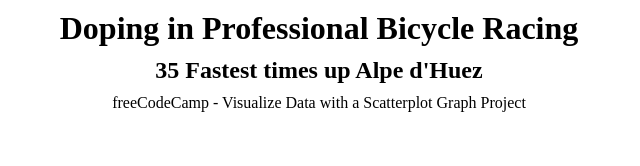
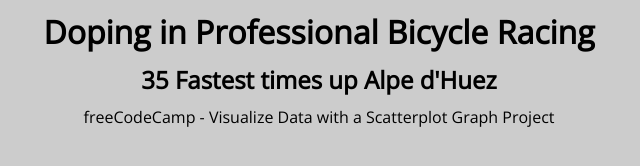
Before and after one commit to hankadev/d3_scatterplot_graph, a plain HTML site: page index.html in a window 1280 px wide. Shown: the whole page, without its empty margins (321-961 px from the left). Drawn offline with nearby package versions, Linux system fonts and the light colour scheme; no server answers.

Commit message:
add some styling to text and colors

```diff
--- a/css/styles.css
+++ b/css/styles.css
@@ -1,3 +1,9 @@
+@import url('https://fonts.googleapis.com/css?family=Open+Sans');
+:root {
+  --bg-color: #ccc;
+  --bg-white: #eee;
+}
+
 body {
   margin: 0;
   padding: 0;
@@ -6,6 +12,8 @@ body {
   flex-wrap: wrap;
   justify-content: center;
   align-items: center;
+  background-color: var(--bg-color);
+  font-family: 'Open Sans', sans-serif;
 }
 
 #title {
@@ -16,3 +24,8 @@ body {
   margin: 0;
   padding-top: 10px;
 }
+
+svg {
+  margin-top: 10px;
+  background-color: var(--bg-white);
+}
```
